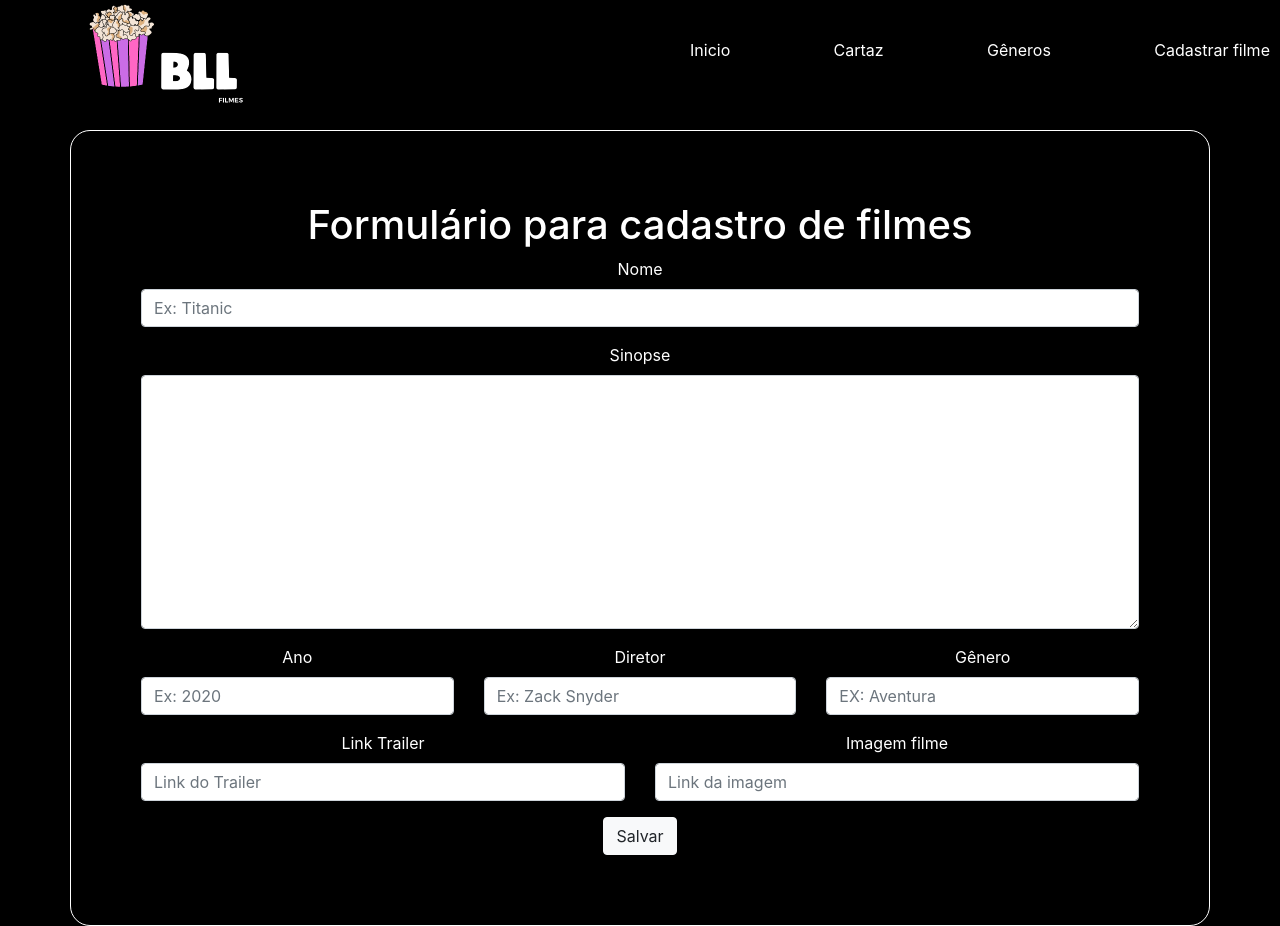
After one commit to LuCancela/PHP, a PHP site: page /cadastrarFilme.php in a window 1280 px wide. The commit adds this page. Run offline with PHP 8.4, Linux system fonts and the light colour scheme; some libraries are stand-ins or nearby versions.

Commit message:
Projeto filme php

```diff
--- a/filmes/cabecalho.php
+++ b/filmes/cabecalho.php
@@ -10,17 +10,3 @@
     <link rel="stylesheet" href="css/style.css">
 </head>
 <body>
-
-<header>
-    <nav>
-        <h1>BLL <br>
-        FILMES</h1>
-
-        <ul>
-            <li><a href="#">Inicio</a></li>
-            <li><a href="#">Cartaz</a></li>
-            <li><a href="#">Gêneros</a></li>
-            <li><a href="#">Fale conosco</a></li>
-        </ul>
-    </nav>
-</header>
--- /dev/null
+++ b/filmes/cadastrarFilme.php
@@ -0,0 +1,61 @@
+<?php include('cabecalho.php') ?>
+
+<header>
+    <nav>
+        <div>
+            <h1><img src="./images/bllbranco.png" alt=""></h1>
+        </div>
+
+        <ul>
+            <li><a href="index.php">Inicio</a></li>
+            <li><a href="#">Cartaz</a></li>
+            <li><a href="#">Gêneros</a></li>
+            <li><a href="cadastrarFilme.php">Cadastrar filme</a></li>
+        </ul>
+    </nav>
+</header>
+
+<form action="filme-salvar.php" class="container formulario" method="POST">
+    <h1>Formulário para cadastro de filmes</h1>
+    <div class="row">
+        <div class="mb-3 col-12">
+            <label for="nomeFilme" class="form-label">Nome</label>
+            <input type="text" class="form-control" id="nome" placeholder="Ex: Titanic" name="nome">
+        </div>
+    </div>
+    <div class="row">
+        <div class="mb-3 col-12">
+            <label for="sinopse" class="form-label">Sinopse</label>
+            <textarea name="sinopse" id="sinopse" cols="30" rows="10" class="form-control" name="sinopse"></textarea>
+        </div>
+    </div>
+    <div class="row">
+    <div class="mb-3 col-4">
+            <label for="ano" class="form-label">Ano</label>
+            <input type="number" class="form-control" id="ano" placeholder="Ex: 2020" name="ano">
+        </div>
+        <div class="mb-3 col-4">
+            <label for="diretor" class="form-label">Diretor</label>
+            <input type="text" class="form-control" id="diretor" placeholder="Ex: Zack Snyder" name="diretor">
+        </div>
+        <div class="mb-3 col-4">
+            <label for="genero" class="form-label">Gênero</label>
+            <input type="text" class="form-control" id="genero" placeholder="EX: Aventura" name="genero">
+        </div>
+    </div>
+    <div class="row">
+        <div class="mb-3 col-6">
+            <label for="linkTrailer" class="form-label">Link Trailer</label>
+            <input type="text" class="form-control" id="linkTrailer" placeholder="Link do Trailer" name="linkTrailer">
+        </div>
+        <div class="mb-3 col-6">
+            <label for="imgFilme" class="form-label">Imagem filme</label>
+            <input type="text" class="form-control" id="imgFilme" name="imagemFilme" placeholder="Link da imagem">
+        </div>
+    </div>
+    <div class="col-auto">
+    <button type="submit" class="btn btn-light">Salvar</button>
+  </div>
+</form>
+
+    <?php include('rodape.php') ?>
--- a/filmes/css/style.css
+++ b/filmes/css/style.css
@@ -4,16 +4,6 @@ body {
     padding: 0;
     color: white;
     text-align: center;
-}
-
-.banner {
-    width: 100%;
-    height: 100vh;
-}
-
-.banner img {
-    width: 100%;
-    height: 98vh;
 }
 
 .preto {
@@ -42,7 +32,9 @@ header nav {
     color: white;
     width: 100%;
     display: flex;
-    justify-content: center;
+    justify-content: space-between;
+    background-color: rgba(0, 0, 0, 0.267);
+    align-items: center;
 
 }
 
@@ -55,9 +47,34 @@ header nav ul {
 
 header nav ul li a {
     color: white;
+    text-shadow: 10px 10px 15px black;
+    padding: 10px;
+    border-radius: 15px;
+    transition: 1s;
+}
+
+header nav ul li a:hover {
+    text-decoration: none;
+    background-color: black;
+    color: #fff;
+}
+
+header nav img {
+    width: 50%;
 }
 
 p {
     color: white;
     font-size: 50px;
 }
+
+.carousel-inner {
+    height: 100vh;
+}
+
+.formulario {
+    margin-top: 130px;
+    padding: 70px;
+    border-radius: 20px;
+    border: 1px solid;
+}
--- a/filmes/projetofilmes.sql
+++ b/filmes/projetofilmes.sql
@@ -50,6 +50,8 @@ CREATE TABLE IF NOT EXISTS `filmes` (
   `anoFilme` varchar(255) DEFAULT NULL,
   `diretor` varchar(255) DEFAULT NULL,
   `descricao` varchar(255) DEFAULT NULL,
+  `linkTrailer` varchar(255) DEFAULT NULL,
+  `imagemFilme` varchar(255) DEFAULT NULL,
   `idGenero` int(11) DEFAULT NULL,
   PRIMARY KEY (`idFilme`),
   KEY `idGenero` (`idGenero`)
```
Also changed, not shown: filmes/filme-salvar.php (added, +31 -0 lines), filmes/filmescfotos.txt (added, +188 -0 lines), filmes/index.php (+15 -6 lines), filmes/images/bllbranco.png (added), filmes/images/guardioes.png (added), filmes/images/morte.jpg (added).
